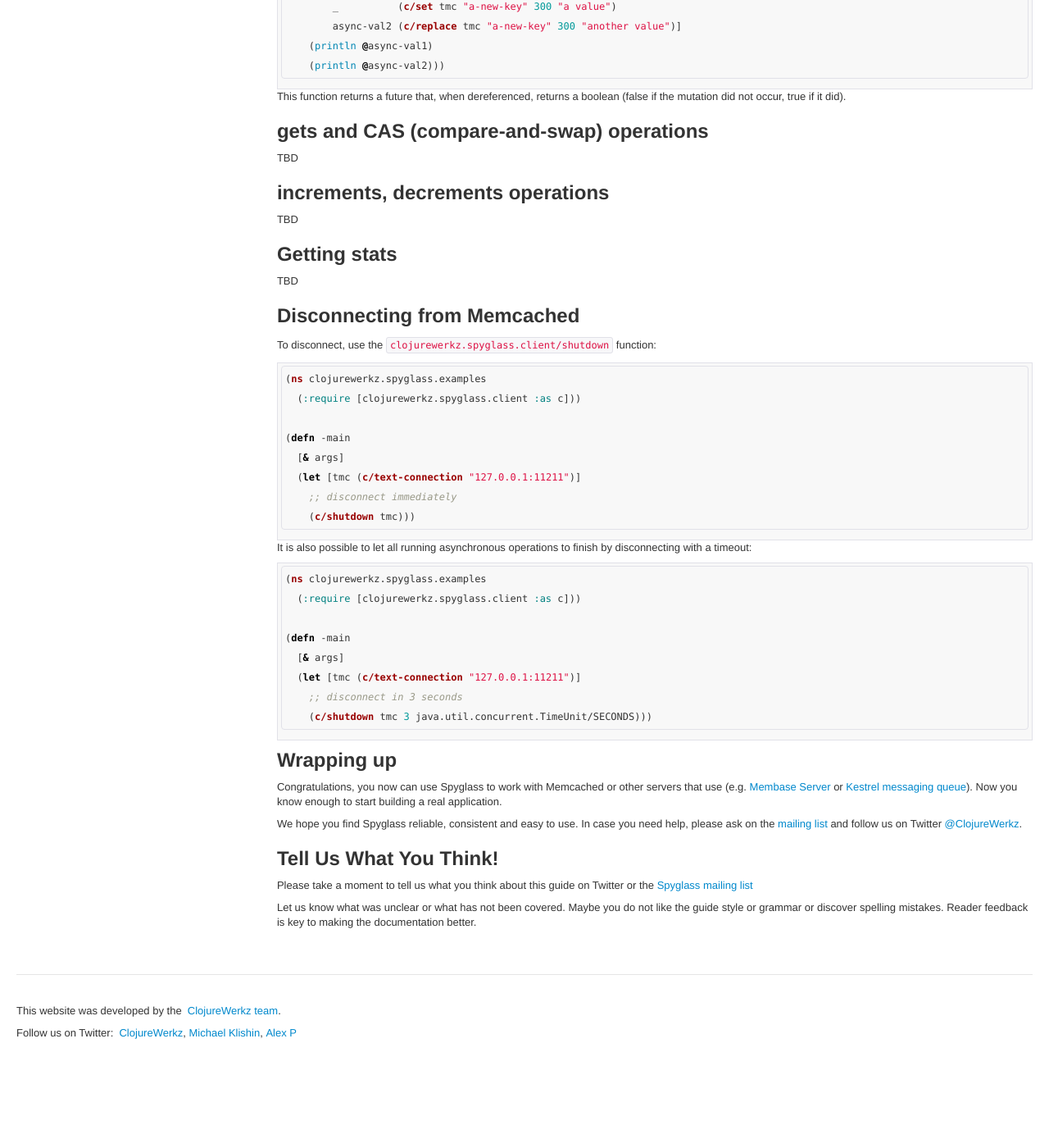
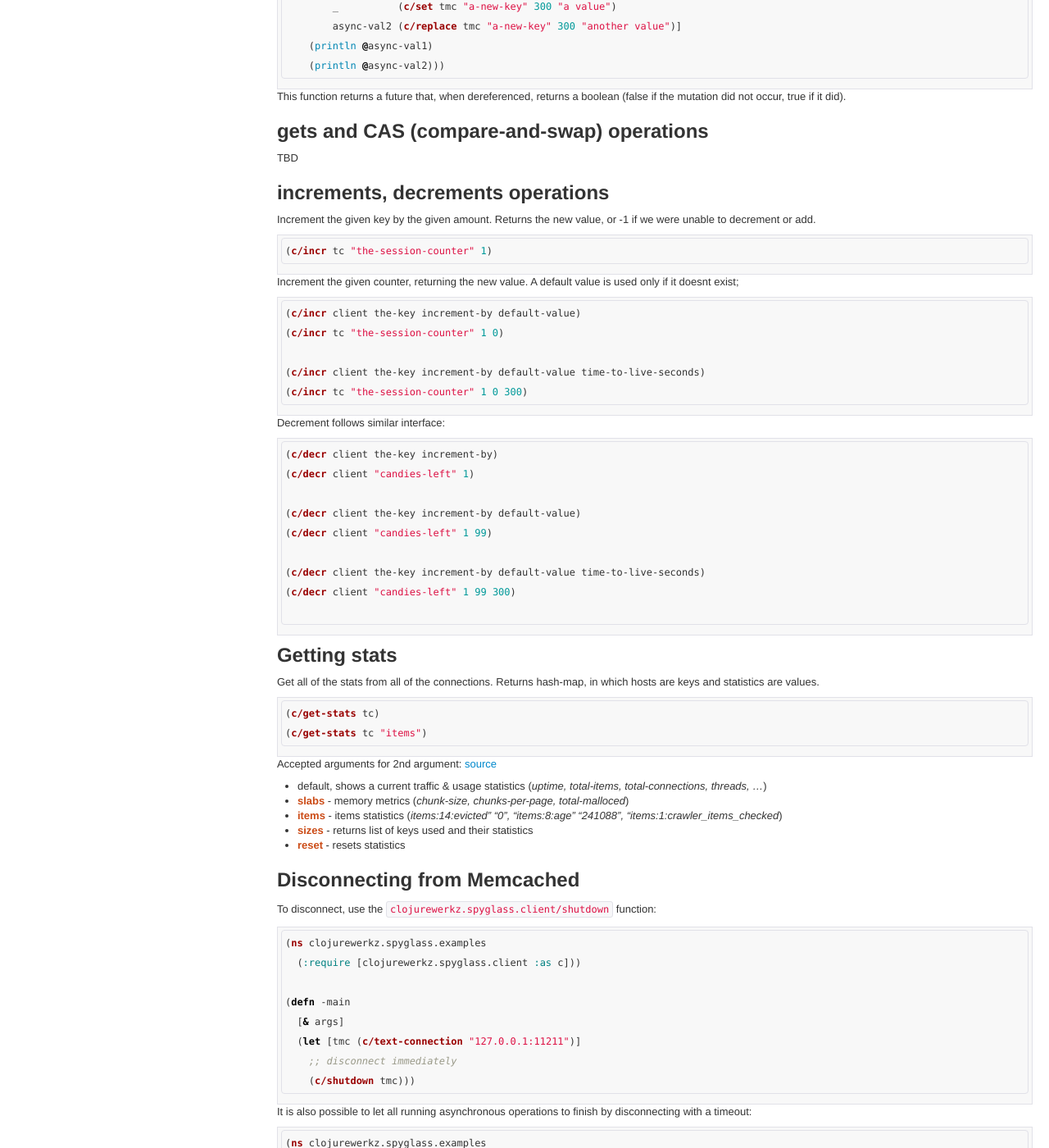
Before and after one commit to clojurewerkz/spyglass.docs, a Jekyll site: the page built from articles/getting_started.md, in a window 1280 px wide and 1400 px high, scrolled down 6192 px. Shown: the whole window at 82% size. Built offline with Jekyll 4.4.1, drawn with Linux system fonts in a browser that asks for light colours; some web fonts are replaced; before the commit the page ends 7470 px from its top, so only the background shows below that.

Commit message:
add documentation and examples for incr/decr and stats commands;

````diff
--- a/articles/getting_started.md
+++ b/articles/getting_started.md
@@ -350,13 +350,56 @@ TBD
 
 ## increments, decrements operations
 
-TBD
+
+Increment the given key by the given amount.
+Returns the new value, or -1 if we were unable to decrement or add.
+
+```clojure
+(c/incr tc "the-session-counter" 1)
+```
+
+Increment the given counter, returning the new value. A default value is used only if it doesnt exist;
+
+```clojure
+(c/incr client the-key increment-by default-value)
+(c/incr tc "the-session-counter" 1 0)
+
+(c/incr client the-key increment-by default-value time-to-live-seconds)
+(c/incr tc "the-session-counter" 1 0 300)
+```
+
+Decrement follows similar interface:
+
+```clojure
+(c/decr client the-key increment-by)
+(c/decr client "candies-left" 1)
+
+(c/decr client the-key increment-by default-value)
+(c/decr client "candies-left" 1 99)
+
+(c/decr client the-key increment-by default-value time-to-live-seconds)
+(c/decr client "candies-left" 1 99 300)
+
+```
 
 
 ## Getting stats
 
-TBD
+Get all of the stats from all of the connections.
+Returns hash-map, in which hosts are keys and statistics are values.
 
+```clojure
+(c/get-stats tc)
+(c/get-stats tc "items")
+```
+
+Accepted arguments for 2nd argument: [source](http://lzone.de/articles/memcached.htm)
+
+* default, shows a current traffic & usage statistics (*uptime, total-items, total-connections, threads, ...*)
+* **slabs** - memory metrics (*chunk-size, chunks-per-page, total-malloced*)
+* **items** - items statistics (*items:14:evicted" "0", "items:8:age" "241088", "items:1:crawler_items_checked*)
+* **sizes** - returns list of keys used and their statistics
+* **reset** - resets statistics
 
 ## Disconnecting from Memcached
 
````
Also changed, not shown: 1 other file.
